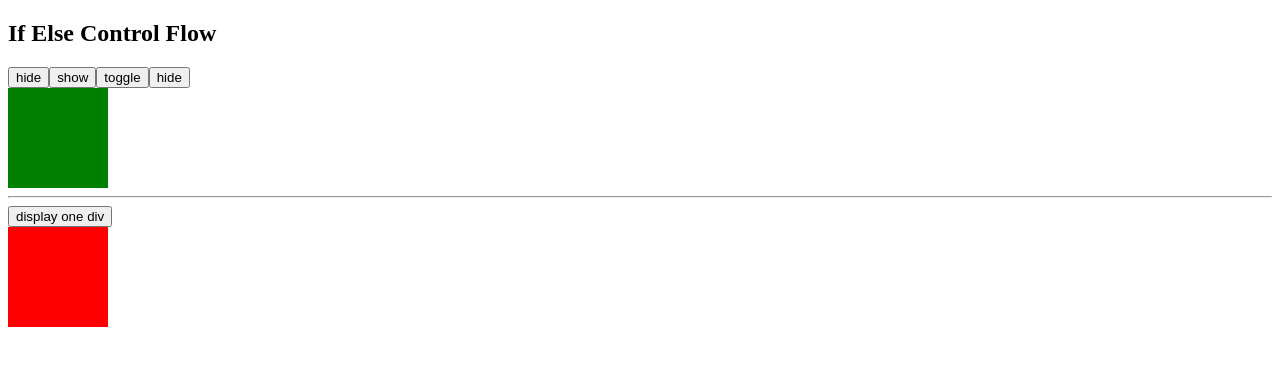
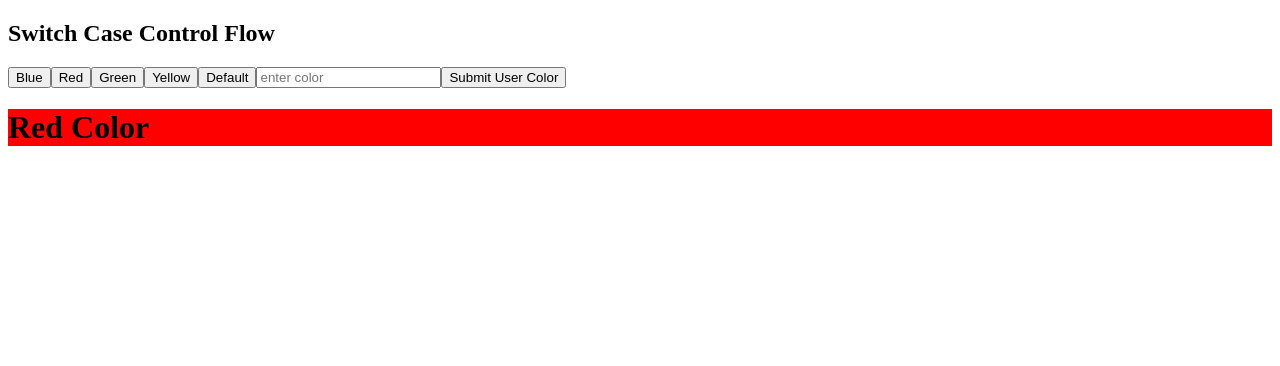
Before and after one commit to javaDev-cloud/angular-19-tut, an Angular app: page / in a window 1280 px wide. Shown: the top 366 px of the page. Built offline with nearby package versions, Linux system fonts and the light colour scheme.

Commit message:
control flow  switch case

```diff
--- a/src/app/app.component.html
+++ b/src/app/app.component.html
@@ -1,19 +1,25 @@
-<h2>If Else Control Flow</h2>
-<button (click)="hideButton()">hide</button>
-<button (click)="showButton()">show</button>
-<button (click)="toggle()">toggle</button>
-<button (click)="toggle()">{{ display ? "hide" : "show" }}</button>
-@if(display) {
-<div style="background-color: green; height: 100px; width: 100px"></div>
-}
+<h2>Switch Case Control Flow</h2>
+<button (click)="handleColor('blue')">Blue</button>
+<button (click)="handleColor('red')">Red</button>
+<button (click)="handleColor('green')">Green</button>
+<button (click)="handleColor('yellow')">Yellow</button>
+<button (click)="handleColor('black')">Default</button>
+<input type="text" #userColor placeholder="enter color" />
+<!-- (input)="handleuserColor($event)"
+   />
+   -->
 
-<hr />
-
-<button (click)="toggleOneDiv()">display one div</button>
-@if(displayOneDiv) {
-<div style="background-color: red; height: 100px; width: 100px"></div>
-} @else {
-<div
-  style="background-color: rgb(255, 200, 0); height: 100px; width: 100px"
-></div>
-}
+<button (click)="handleuserColorWithTemplateVar(userColor.value)">
+  Submit User Color
+</button>
+@switch(color.toUpperCase()) { @case('RED') {
+<h1 style="background-color: Red">Red Color</h1>
+} @case('GREEN') {
+<h1 style="background-color: green">Green Color</h1>
+} @case('YELLOW'){
+<h1 style="background-color: yellow">Yellow Color</h1>
+} @case('BLUE'){
+<h1 style="background-color: blue">Blue Color</h1>
+} @default {
+<h1 style="background-color: black; color: white">No Match</h1>
+}}
--- a/src/app/app.component.ts
+++ b/src/app/app.component.ts
@@ -10,21 +10,17 @@
   styleUrl: './app.component.css',
 })
 export class AppComponent {
-  display = true;
+  color = 'red';
 
-  displayOneDiv = true;
-  hideButton() {
-    this.display = false;
-  }
-  showButton() {
-    this.display = true;
+  handleColor(val: string) {
+    this.color = val;
   }
 
-  toggle() {
-    this.display = !this.display;
+  handleuserColor(event: Event) {
+    this.color = (event.target as HTMLInputElement).value;
   }
 
-  toggleOneDiv() {
-    this.displayOneDiv = !this.displayOneDiv;
+  handleuserColorWithTemplateVar(val: string) {
+    this.color = val;
   }
 }
```
